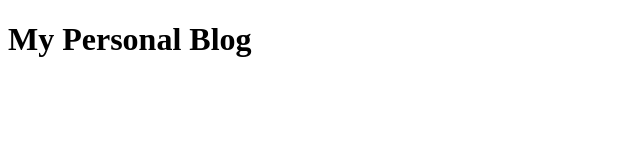
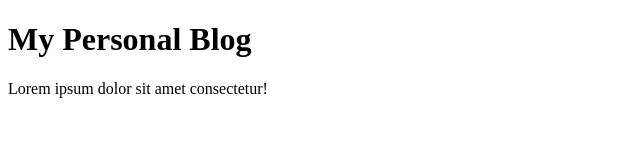
Before and after one commit to kennycauso/pruebas-git, a plain HTML site: page index.html in a window 1280 px wide. Shown: the whole page, without its empty margins (0-640 px from the left). Drawn offline with Linux system fonts and the light colour scheme.

Commit message:
MI SEGUNDO COMMIT

```diff
--- a/index.html
+++ b/index.html
@@ -8,5 +8,6 @@
 </head>
 <body>
     <h1>My Personal Blog</h1>
+    <p>Lorem ipsum dolor sit amet consectetur!</p>
 </body>
 </html>
```
